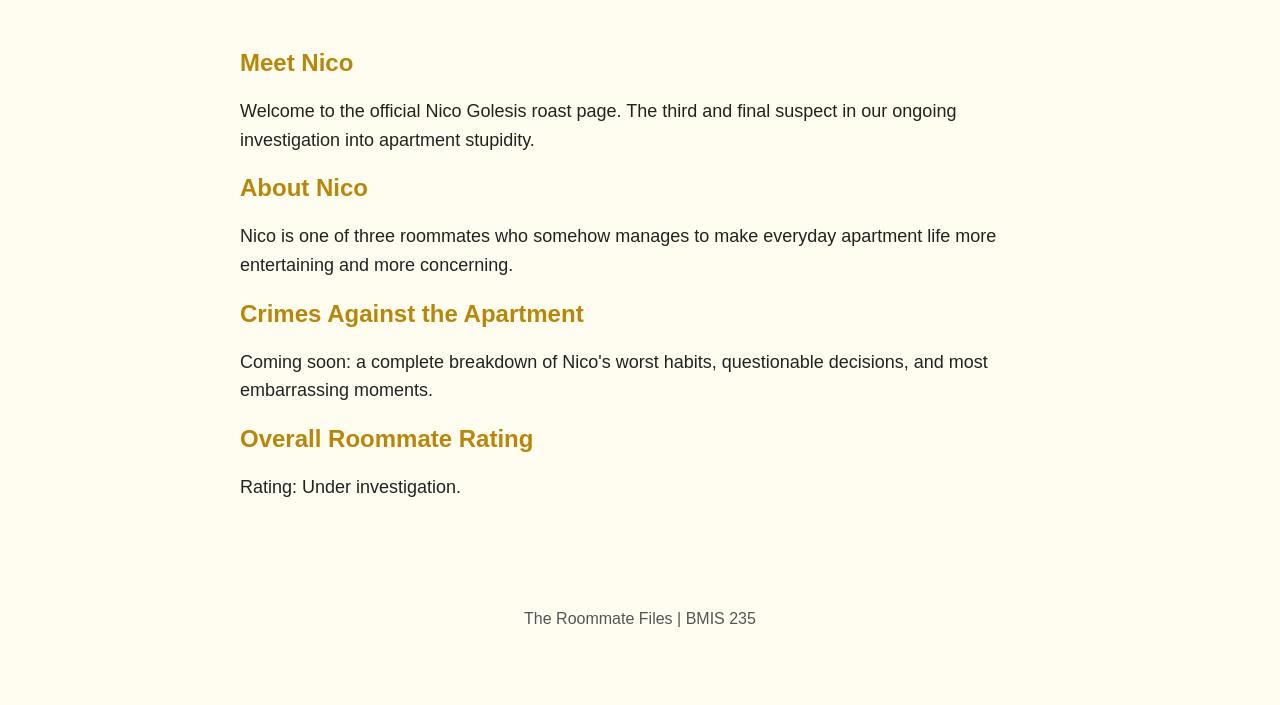
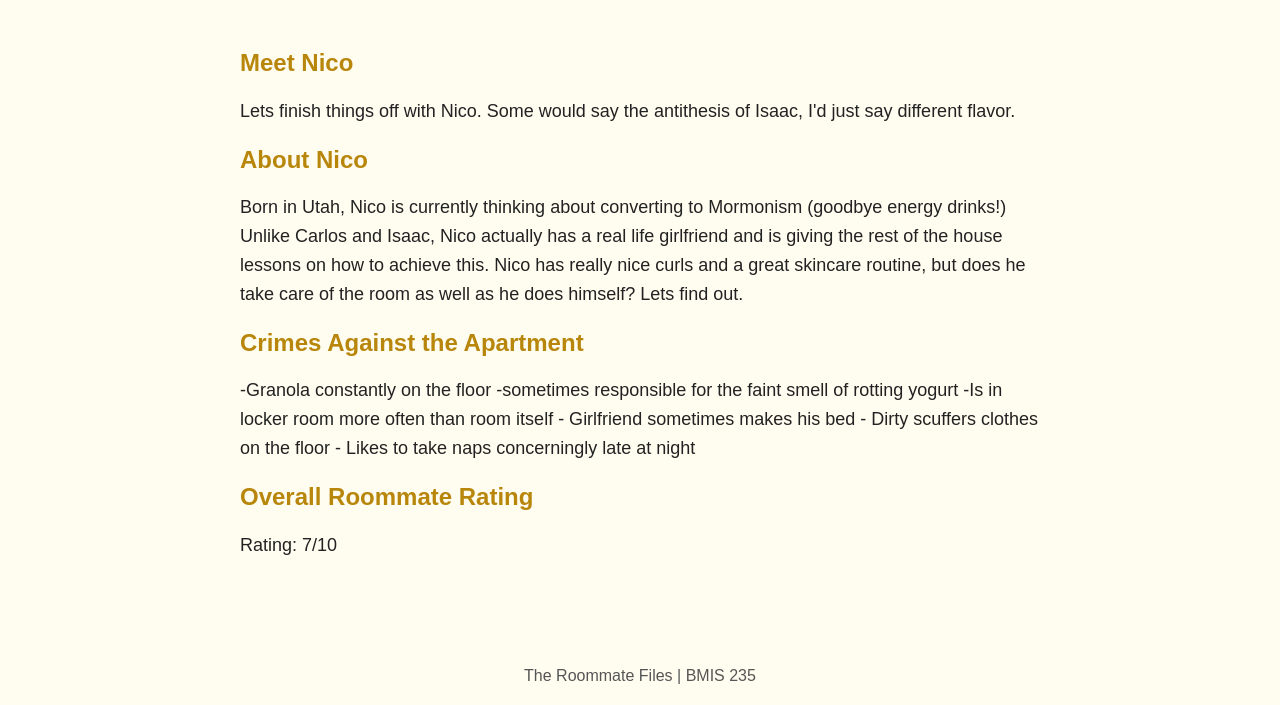
Before and after one commit to dashstein/bmis235-html-3, a plain HTML site: page nico.html in a window 1280 px wide. Shown: the part 207-912 px from the top of the page. Before the commit the page ends 855 px from the top, so only its background shows below. Drawn offline with Linux system fonts and the light colour scheme.

Commit message:
Revise Nico's description and roommate rating

```diff
--- a/nico.html
+++ b/nico.html
@@ -82,31 +82,30 @@
         <h2>Meet Nico</h2>
 
         <p>
-            Welcome to the official Nico Golesis roast page.
-            The third and final suspect in our ongoing
-            investigation into apartment stupidity.
+            Lets finish things off with Nico. Some would say the antithesis of Isaac, I'd just say different flavor.
         </p>
 
         <h2>About Nico</h2>
 
         <p>
-            Nico is one of three roommates who somehow
-            manages to make everyday apartment life
-            more entertaining and more concerning.
+            Born in Utah, Nico is currently thinking about converting to Mormonism (goodbye energy drinks!) Unlike Carlos and Isaac, Nico actually has a real life girlfriend and is giving the rest of the house lessons on how to achieve this. Nico has really nice curls and a great skincare routine, but does he take care of the room as well as he does himself? Lets find out.
         </p>
 
         <h2>Crimes Against the Apartment</h2>
 
         <p>
-            Coming soon: a complete breakdown of Nico's
-            worst habits, questionable decisions, and
-            most embarrassing moments.
+            -Granola constantly on the floor
+            -sometimes responsible for the faint smell of rotting yogurt
+            -Is in locker room more often than room itself
+            - Girlfriend sometimes makes his bed
+            - Dirty scuffers clothes on the floor
+            - Likes to take naps concerningly late at night
         </p>
 
         <h2>Overall Roommate Rating</h2>
 
         <p>
-            Rating: Under investigation.
+            Rating: 7/10
         </p>
     </main>
 
```
